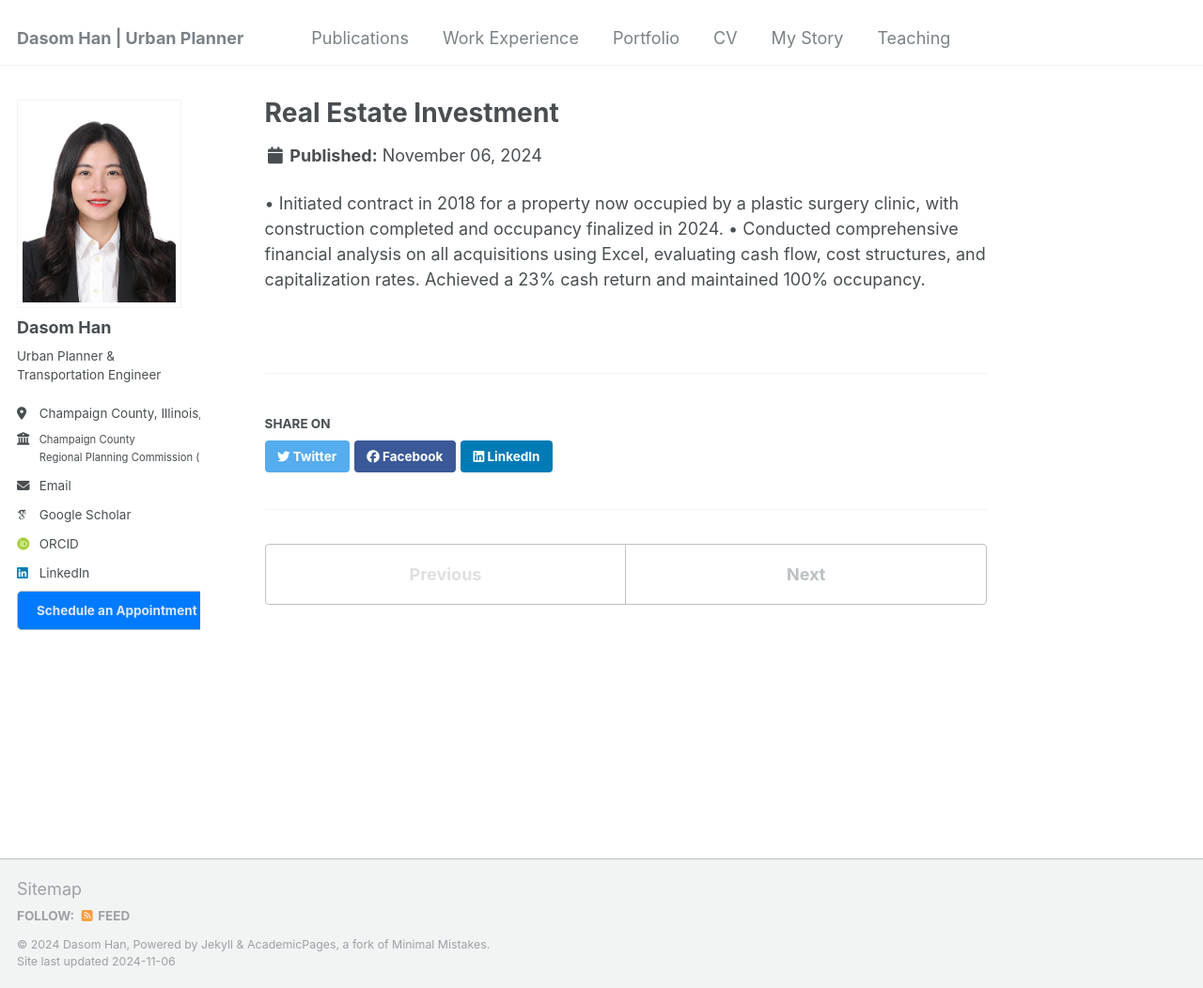
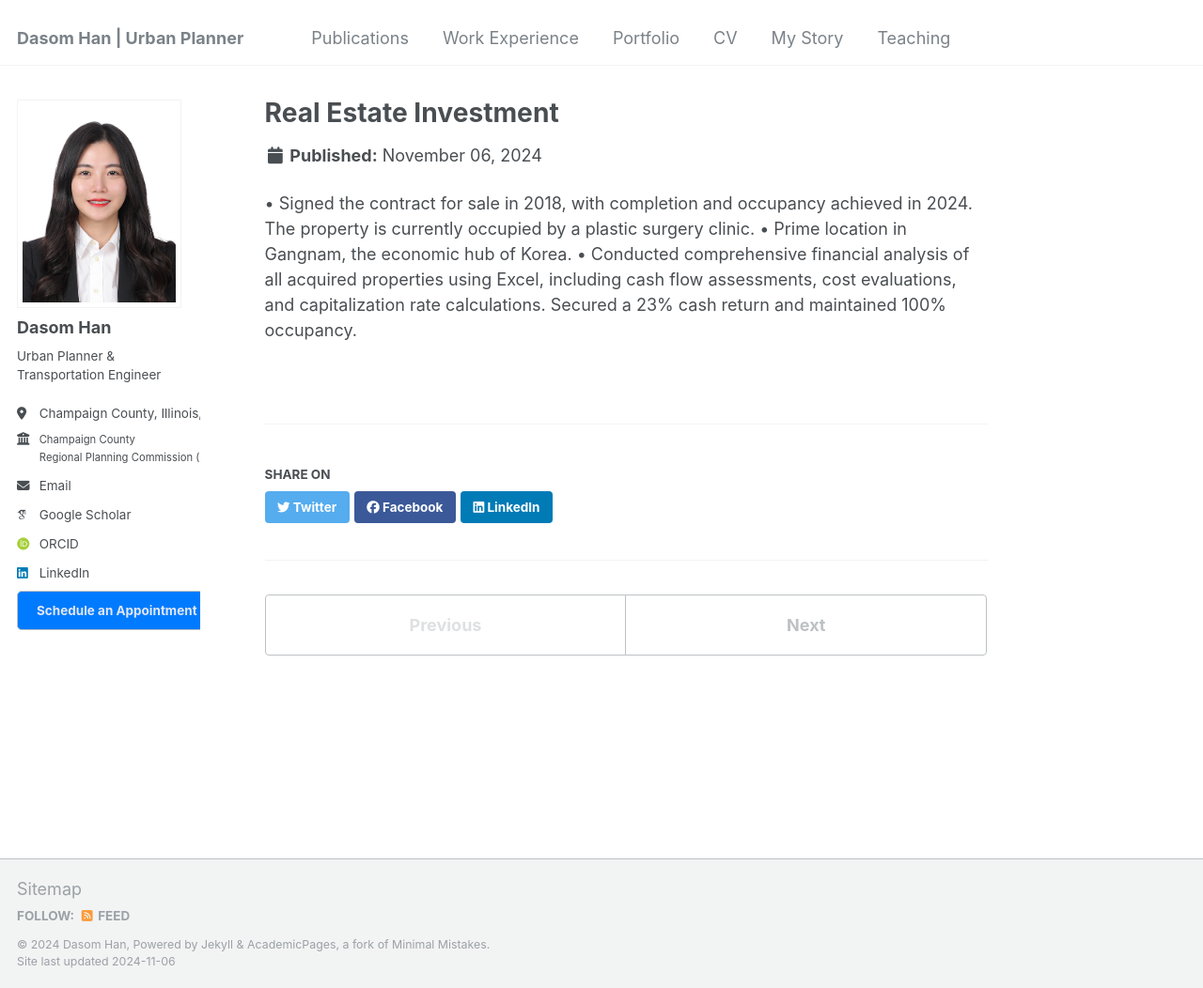
Before and after one commit to dasomh/dasomh.github.io, a Jekyll site: the page built from _portfolio/portfolio-1.md, in a window 1280 px wide and 1052 px high. Shown: the whole window at 94% size. Built offline with Jekyll 4.4.1, drawn with Linux system fonts in a browser that asks for light colours; some web fonts are replaced.

Commit message:
Update portfolio-1.md

```diff
--- a/_portfolio/portfolio-1.md
+++ b/_portfolio/portfolio-1.md
@@ -1,8 +1,9 @@
 ---
 title: "Real Estate Investment"
-excerpt: "Short description of portfolio item number 1<br/><img src='/images/500x300.png'>"
+excerpt: "Short description of portfolio item number 1<br/><img src='/images/cascade.png'>"
 collection: portfolio
 ---
 
-• Initiated contract in 2018 for a property now occupied by a plastic surgery clinic, with construction completed and occupancy finalized in 2024.
-• Conducted comprehensive financial analysis on all acquisitions using Excel, evaluating cash flow, cost structures, and capitalization rates. Achieved a 23% cash return and maintained 100% occupancy.
+• Signed the contract for sale in 2018, with completion and occupancy achieved in 2024. The property is currently occupied by a plastic surgery clinic.
+• Prime location in Gangnam, the economic hub of Korea.
+• Conducted comprehensive financial analysis of all acquired properties using Excel, including cash flow assessments, cost evaluations, and capitalization rate calculations. Secured a 23% cash return and maintained 100% occupancy.
```
